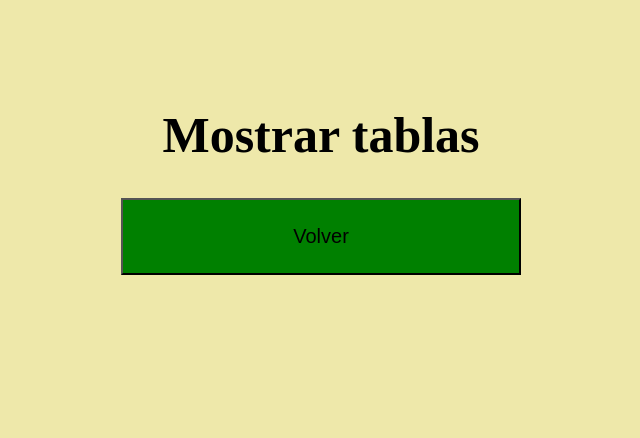
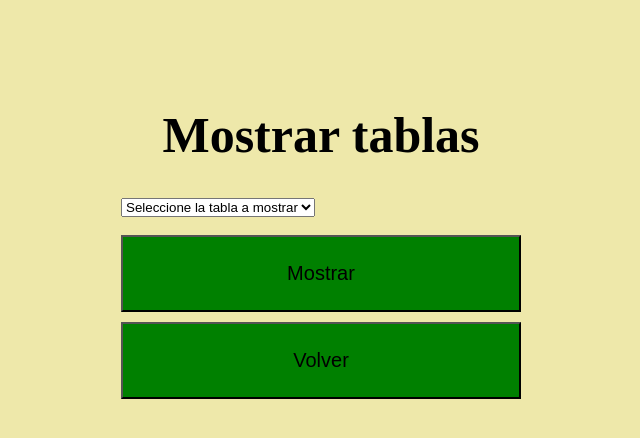
Before and after one commit to Mamarco13/Proyecto_DDSI, a Flask app: page /caso9.html in a window 1280 px wide. Shown: the part 204-642 px from the top of the page, without its empty margins (319-959 px from the left). Run offline with Flask 3, Linux system fonts and the light colour scheme.

Commit message:
Mostrar tablas Marketing hecho

```diff
--- a/interfaz.py
+++ b/interfaz.py
@@ -388,6 +388,7 @@ def procesar_proveedor(conexion, idProveedor, dineroGastado, nombre, productos):
     finally:
         if cursor:
             cursor.close()
+#MARKETING
 
 def procesar_promocion(conexion, DNI, idPromocion, tipo, productos, nombre, F_INI, F_FIN):
     try:
@@ -412,6 +413,10 @@ def procesar_promocion(conexion, DNI, idPromocion, tipo, productos, nombre, F_IN
     finally:
         if cursor:
             cursor.close()
+
+
+
+# FIN MARKETING
 
 
 @app.route('/caso1.html')
--- a/templates/caso9.html
+++ b/templates/caso9.html
@@ -1,18 +1,22 @@
 <!-- Caso 9: Mostrar tablas CrearPromoción - Marketing -->
-
 {% extends './layout.html' %}
 
 {%block title%} {{"Pizzeria Ave Phoenix"}} {%endblock%}
 
 {%block body%}
 <h1>Mostrar tablas</h1>
-
-<!-- Quiero que aquí vaya la tabla mostrada, no un mostrar -->
-
+<form action="/mostrar_tabla" method="post">
+    <select id="tabla_mostrar" name = "tabla_mostrar" required>
+        <option value="" disabled selected>Seleccione la tabla a mostrar</option>
+        <option value="CrearPromoción">CrearPromoción</option>
+        <option value="ClienteRealizaPedido">ClienteRealizaPedido</option>
+    </select><br><br>
+    <button type="submit">Mostrar</button>
+</form>
 <button id = "Vuelta" onclick="volver()">Volver</button>
 <script>
     function volver(){
-        window.location.href = 'http://127.0.0.1:5000/marketing.html';
+        window.location.href = 'http://127.0.0.1:5000';
     }
 </script>
 {%endblock%}
```
Also changed, not shown: templates/caso21.html (+8 -3 lines).
